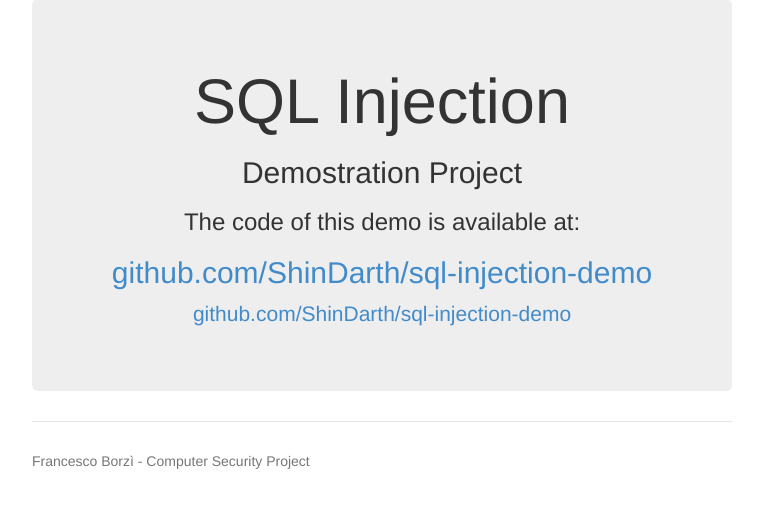
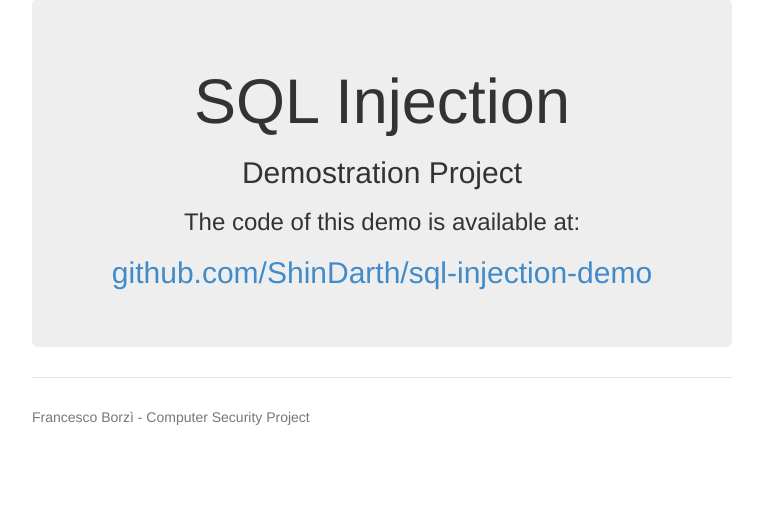
Before and after one commit to FrancescoBorzi/sql-injection-demo, a PHP site: page / in a window 1280 px wide. Shown: the part 111-619 px from the top of the page, without its empty margins (258-1021 px from the left). Run offline with PHP 8.4, Linux system fonts and the light colour scheme; some libraries are stand-ins or nearby versions.

Commit message:
bug in previous commit

```diff
--- a/index.php
+++ b/index.php
@@ -49,7 +49,7 @@
         <h2>Demostration Project</h2>
         <h3>The code of this demo is available at:</h3>
         <h2 class="hidden-xs"><a href="https://github.com/ShinDarth/sql-injection-demo">github.com/ShinDarth/sql-injection-demo</a></h2>
-        <p class="lead" class="visible-xs"><a href="https://github.com/ShinDarth/sql-injection-demo">github.com/ShinDarth/sql-injection-demo</a></p>
+        <p class="lead visible-xs"><a href="https://github.com/ShinDarth/sql-injection-demo">github.com/ShinDarth/sql-injection-demo</a></p>
       </div>
 
       <div class="footer">
```
